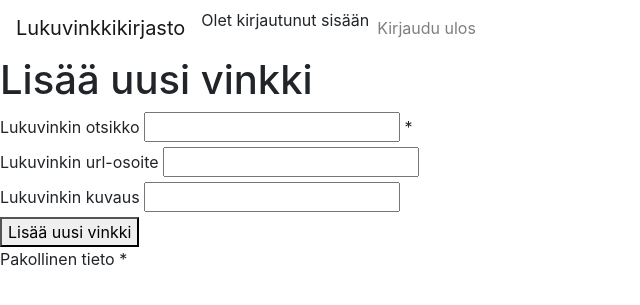
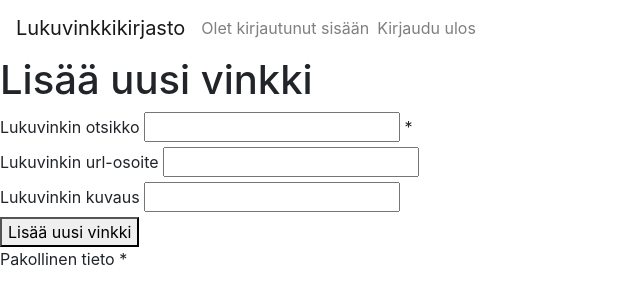
Before and after one commit to hhautajarvi/Ohtuminiprojekti, a Flask app: page /add_tip in a window 1280 px wide. Shown: the top 305 px of the page, without its empty margins (0-640 px from the left). Run offline with Flask 2, Linux system fonts and the light colour scheme; the visitor is signed in with stand-in values (Sample User, id 1).

Commit message:
Align navbar item

```diff
--- a/src/templates/layout.html
+++ b/src/templates/layout.html
@@ -18,8 +18,8 @@
       <a class="navbar-brand" href="/">Lukuvinkkikirjasto</a>
         <ul class="navbar-nav">
           {% if session.user_id %}
-          <li>
-            Olet kirjautunut sisään
+          <li class="nav-item">
+            <span class="navbar-text">Olet kirjautunut sisään</span>
           </li>
           <li class="nav-item">
             <a class="nav-link" href="/logout">Kirjaudu ulos</a>
```
